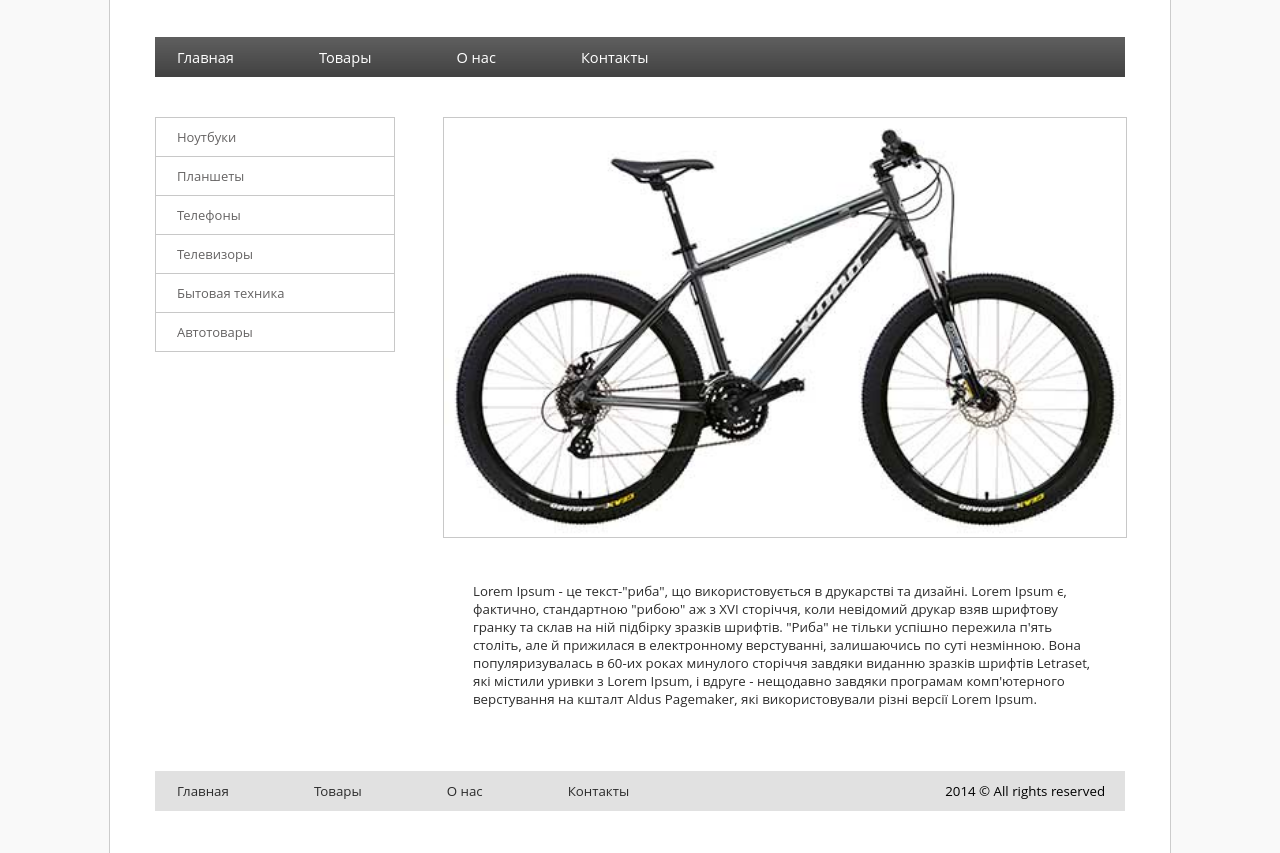
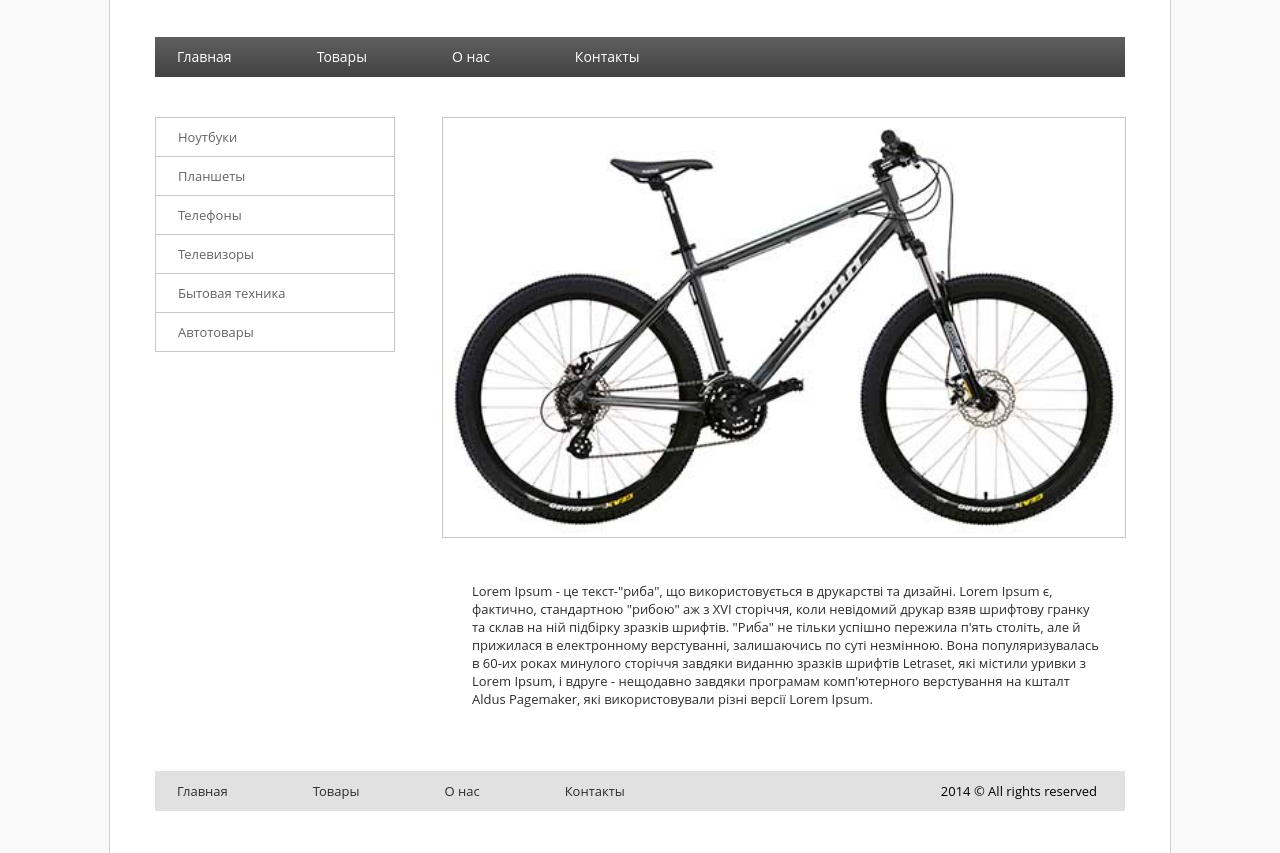
Before and after one commit to pavlichenko86/homework-2, a plain HTML site: page index.html in a window 1280 px wide. Shown: the part 97-950 px from the top of the page. Drawn offline with Linux system fonts and the light colour scheme.

Commit message:
Add files via upload

```diff
--- a/index.html
+++ b/index.html
@@ -23,7 +23,7 @@
 
 		<div class="sidebar">
 			<ul>
-				<li><a href="#">Ноутбуки</a></li>
+				<li><a href="http://google.com">Ноутбуки</a></li>
 				<li><a href="#">Планшеты</a></li>
 				<li><a href="#">Телефоны</a></li>
 				<li><a href="#">Телевизоры</a></li>
@@ -33,7 +33,7 @@
 		</div>
 
 		<div class="content">
-			<img src="img/bike.jpg">
+			<img src="img/bike.jpg" alt="bike">
 			<p>Lorem Ipsum - це текст-"риба", що використовується в друкарстві та дизайні. Lorem Ipsum є, фактично, стандартною "рибою" аж з XVI сторіччя, коли невідомий друкар взяв шрифтову гранку та склав на ній підбірку зразків шрифтів. "Риба" не тільки успішно пережила п'ять століть, але й прижилася в електронному верстуванні, залишаючись по суті незмінною. Вона популяризувалась в 60-их роках минулого сторіччя завдяки виданню зразків шрифтів Letraset, які містили уривки з Lorem Ipsum, і вдруге - нещодавно завдяки програмам комп'ютерного верстування на кшталт Aldus Pagemaker, які використовували різні версії Lorem Ipsum.</p>
 		</div>
 
@@ -45,8 +45,8 @@
 				<li><a href="#">Товары</a></li>
 				<li><a href="#">О нас</a></li>
 				<li><a href="#">Контакты</a></li>
-				<span>2014 © All rights reserved</span>
 			</ul>
+			<span>2014 © All rights reserved</span>
 		</div>
 	</div>
 </body>
--- a/style.css
+++ b/style.css
@@ -9,7 +9,7 @@ body{
 
 p{
 	font-family: 'Open Sans';
-	font-size: 13.3px;
+	font-size: 13px;
 	color: #2c2c2c;
 	padding: 0 25px 0 30px;
 }
@@ -32,12 +32,10 @@ p{
 }
 .menu li{
 	height: 40px;
-	line-height: 40px;
 	display: inline-block;
 	list-style: none;
 	font-family: 'Open Sans';
-	font-size: 14.6px;
-	padding: 0 22px;
+	font-size: 14px;
 	margin-left: 37px;
 }
 
@@ -46,12 +44,19 @@ p{
 }
 
 .menu a{
+	line-height: 40px;
 	text-decoration: none;
 	color: #fff;
+	display: block;
+	height: 40px;
+	padding: 0 22px;
+}
+
+.menu li:hover a{
+	padding: 0 21px;
 }
 
 .menu li:hover{
-	padding: 0 21px;
 	background: url('img/bg-hover.jpg');
 	background-repeat: repeat-x;
 	border-left: 1px solid #838383;
@@ -61,13 +66,13 @@ p{
 .sidebar{
 	width: 238px;
 	border: 1px solid #c8c8c8;
-	float: left;
+	display: inline-block;
+	vertical-align: top;
 }
 
 .sidebar li{
 	height: 38px;
 	list-style: none;
-	padding-left: 21px;
 	border-bottom: 1px solid #c8c8c8;
 }
 
@@ -81,17 +86,20 @@ p{
 	font-family: 'Open Sans';
 	font-size: 13px;
 	line-height: 38px;
+	display: block;
+	height: 38px;
+	padding: 0 22px;
 }
 
 .sidebar li:hover a{
 	color: #2c2c2c;
-	margin-left: 14px;
+	padding-left: 37px;
 }
 
 .content{
 	width: 682px;
-	float: right;
-	margin-left: 48px;
+	display: inline-block;
+	margin-left: 43px;
 }
 .content img{
 	width: 100%;
@@ -110,13 +118,17 @@ p{
 	margin-top: 63px;
 }
 
+.footer ul{
+	display: inline-block;
+}
+
 .footer li{
 	height: 40px;
 	line-height: 40px;
 	display: inline-block;
 	list-style: none;
 	font-family: 'Open Sans';
-	font-size: 13.3px;
+	font-size: 13px;
 	padding: 0 22px;
 	margin-left: 37px;
 }
@@ -136,6 +148,7 @@ p{
 
 .footer span{
 	font-family: 'Open Sans';
-	font-size: 13.3px;
+	font-size: 13px;
 	margin-left: 290px;
+	line-height: 40px;
 }
```
